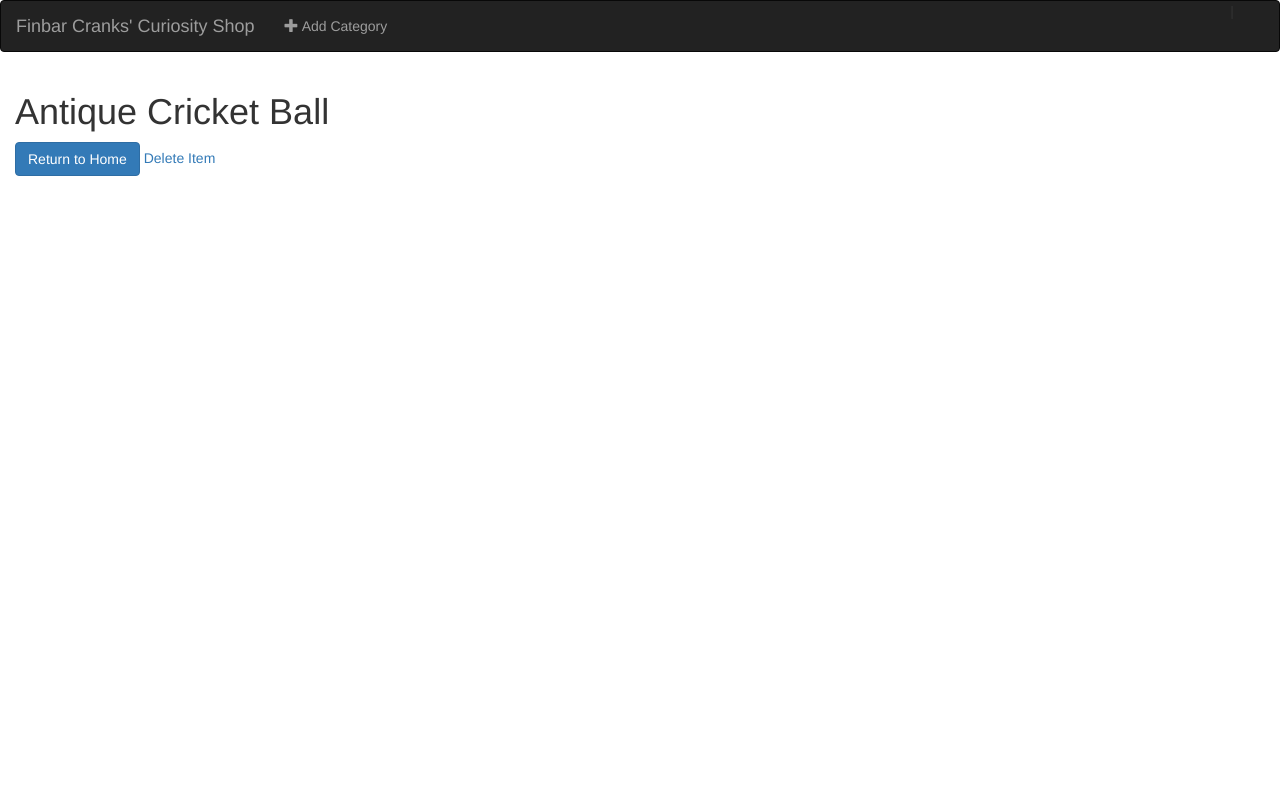
After one commit to Cubittz/item-catalogue, a Flask app: page /category/1/view/2 in a window 1280 px wide. The commit adds this page. Run offline with Flask 2, Linux system fonts and the light colour scheme; some libraries are stand-ins or nearby versions.

Commit message:
Add ViewItem and DeleteItem pages

```diff
--- a/app.py
+++ b/app.py
@@ -51,6 +51,22 @@ def newItem(category_id):
     else:
         return render_template('newItem.html', category=category)
 
+@app.route('/category/<int:category_id>/view/<int:item_id>')
+def viewItem(category_id, item_id):
+    category = session.query(Category).filter_by(id=category_id).one()
+    item = session.query(Item).filter_by(id=item_id).one()
+    return render_template('viewItem.html', category=category, item=item)
+
+@app.route('/category/<int:category_id>/delete/<int:item_id>', methods=['GET','POST'])
+def deleteItem(category_id, item_id):
+    category = session.query(Category).filter_by(id=category_id).one()
+    item = session.query(Item).filter_by(id=item_id).one()
+    if request.method=='POST':
+        session.delete(item)
+        session.commit()
+    else:
+        return render_template('deleteItem.html', category=category, item=item)
+
 if __name__ == '__main__':
     app.secret_key = 'super_secret_key'
     app.debug = True
--- a/static/styles.css
+++ b/static/styles.css
@@ -1,8 +1,20 @@
+html,
+body {
+    height: 100vh;
+}
 .category-list {
     border: 1px solid black;
-    height: 80%;
+    margin: 20px;
+    height: calc(100vh - 145px);
 }
 .item-list {
     border: 1px solid black;
-    height: 80%;
+    margin: 20px;
+    height: calc(100vh - 145px);
 }
+.item-list .panel {
+    border: 1px solid #aaaaaa;
+}
+.item-list .panel-header {
+    background-color: #ccc
+}
--- a/templates/base.html
+++ b/templates/base.html
@@ -7,7 +7,7 @@
         <script src="https://cdnjs.cloudflare.com/ajax/libs/jquery/2.1.4/jquery.js"></script>
         <script src="https://netdna.bootstrapcdn.com/bootstrap/3.3.5/js/bootstrap.js"></script>
 
-        <link type="text/css" rel="stylesheet" href="/{{url_for('static', filename='styles.css')}}" />
+        <link type="text/css" rel="stylesheet" href="{{url_for('static', filename='styles.css')}}" />
     </head>
     <body>
         <nav class="navbar navbar-inverse">
@@ -39,7 +39,7 @@
                 </div>
             </div>
         </nav>
-        <div class="container-fluid">
+        <div class="container-fluid catalog">
             {% block content %}
             {% endblock %}
         </div>
--- /dev/null
+++ b/templates/deleteItem.html
@@ -0,0 +1,6 @@
+{% extends "base.html" %}
+{% block content %}
+    <form method="post" action="{{url_for('deleteItem', category_id=category.id, item_id=item.id)}}">
+        <input type="submit" class="btn btn-danger" value="Delete">
+    </form>
+{% endblock %}
--- /dev/null
+++ b/templates/viewItem.html
@@ -0,0 +1,8 @@
+{% extends "base.html" %}
+{% block content %}
+    <h1>{{item.name}}</h1>
+    <form>
+        <a href="/" class="btn btn-primary">Return to Home</a>
+        <a href="{{url_for('deleteItem', category_id=category.id, item_id=item.id)}}">Delete Item</a>
+    </form>
+{% endblock %}
```
Also changed, not shown: templates/home.html (+17 -3 lines), templates/itemList.html (+7 -4 lines), itemcatalog.db.
